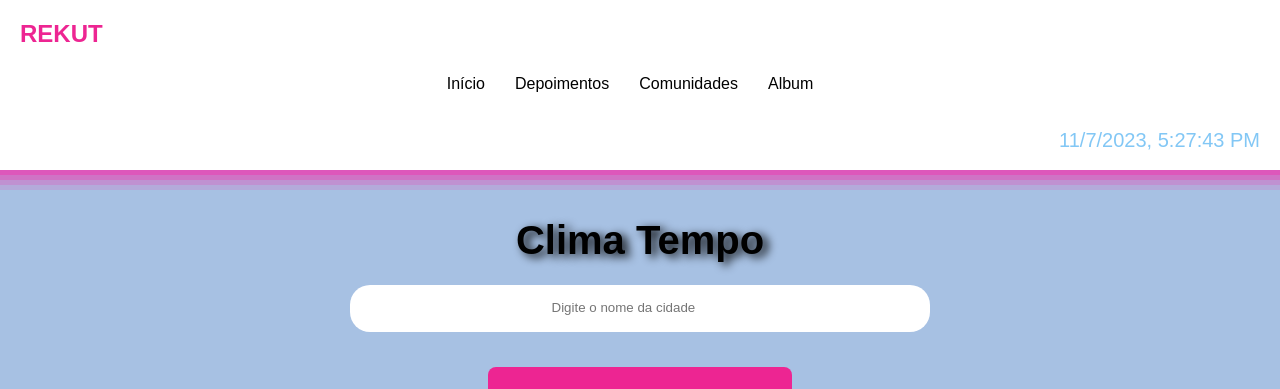
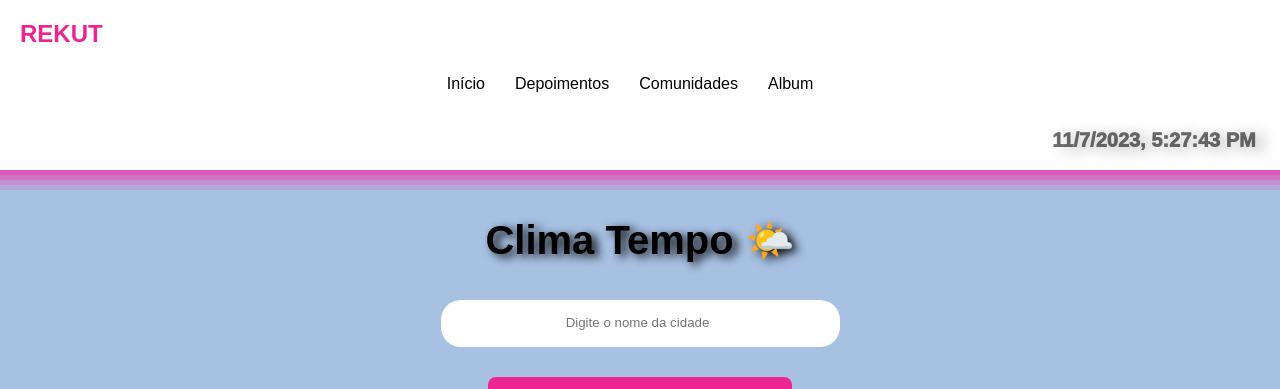
Before and after one commit to juliafclima/trabalho-react-grupo2, a React (Vite) app in the folder trabalho-react-g2/: page /depoimentos in a window 1280 px wide. Shown: the top 389 px of the page. Built offline with nearby package versions, Linux system fonts and the light colour scheme; no server answers.

Commit message:
Feat: Alterações no clima e estilização na dataHora.

```diff
--- a/trabalho-react-g2/src/pages/Album/clock.css
+++ b/trabalho-react-g2/src/pages/Album/clock.css
@@ -6,18 +6,22 @@
 
   .clock {
     font-size: 20px;
-    color: #259ded92;
+    color: rgba(0, 0, 0, 0.573);
     padding: 10px 20px;
-    text-align: right;
+    text-align: center;
     transition: font-size 0.3s ease, padding 0.3s ease;
     background-color: white;
     margin-left: 80%;
     padding-left: 3vh;
     transition: box-shadow 1s;
+    font-weight: 1000;
+    text-shadow: 8px 3px 16px #0000004f;
+
   }
 
   .clock:hover {
     box-shadow: blue 0px 0px 0px 2px inset, rgb(255, 255, 255) 10px -10px 0px -3px, rgb(113, 30, 209) 10px -10px, rgb(255, 255, 255) 20px -20px 0px -3px, rgb(180, 19, 255) 20px -20px, rgb(255, 255, 255) 30px -30px 0px -3px, rgb(211, 94, 241) 30px -30px, rgb(255, 255, 255) 40px -40px 0px -3px, rgb(227, 61, 205) 40px -40px;
+    border-radius: 10px;
   }
 
 @media (max-width: 768px) {
--- a/trabalho-react-g2/src/pages/Depoimentos/clima.jsx
+++ b/trabalho-react-g2/src/pages/Depoimentos/clima.jsx
@@ -42,7 +42,7 @@ const WeatherApp = () => {
   return (
     <div>
         <div className="previsao">
-      <h1>Clima Tempo</h1>
+      <h1>Clima Tempo 🌤️</h1>
       </div>
       <div className="clima">
       <input className='retangulo'
--- a/trabalho-react-g2/src/pages/Depoimentos/style.css
+++ b/trabalho-react-g2/src/pages/Depoimentos/style.css
@@ -94,17 +94,27 @@
 .clima{
   display: flex;
   justify-content: center;
-  margin-bottom: 20px;
-  border-radius: 20px;
   background-color: #ffffff;
   flex-direction: column;
   align-items: center;
   padding: 10px;
-  margin-bottom: -10px;
-  margin: 5px 350px;
+  border-radius: 20px;
+  margin-bottom: 20px;
   border: none !important;
+  max-width: 30%;
+  /* margin-left: 200px;
+  margin-right: 200px; */
+  margin: auto;
+  margin-top: 20px;
+  padding-left: 5px;
+
+}
 
 
+@media (max-width: 768px) {
+  .clima {
+    padding: 10px;
+  }
 }
 
 .previsao{
@@ -127,6 +137,7 @@
 .retangulo{
   border-radius: 5px;
   border: none;
+  text-align: center;
 }
 
 .retangulo:focus {
```
